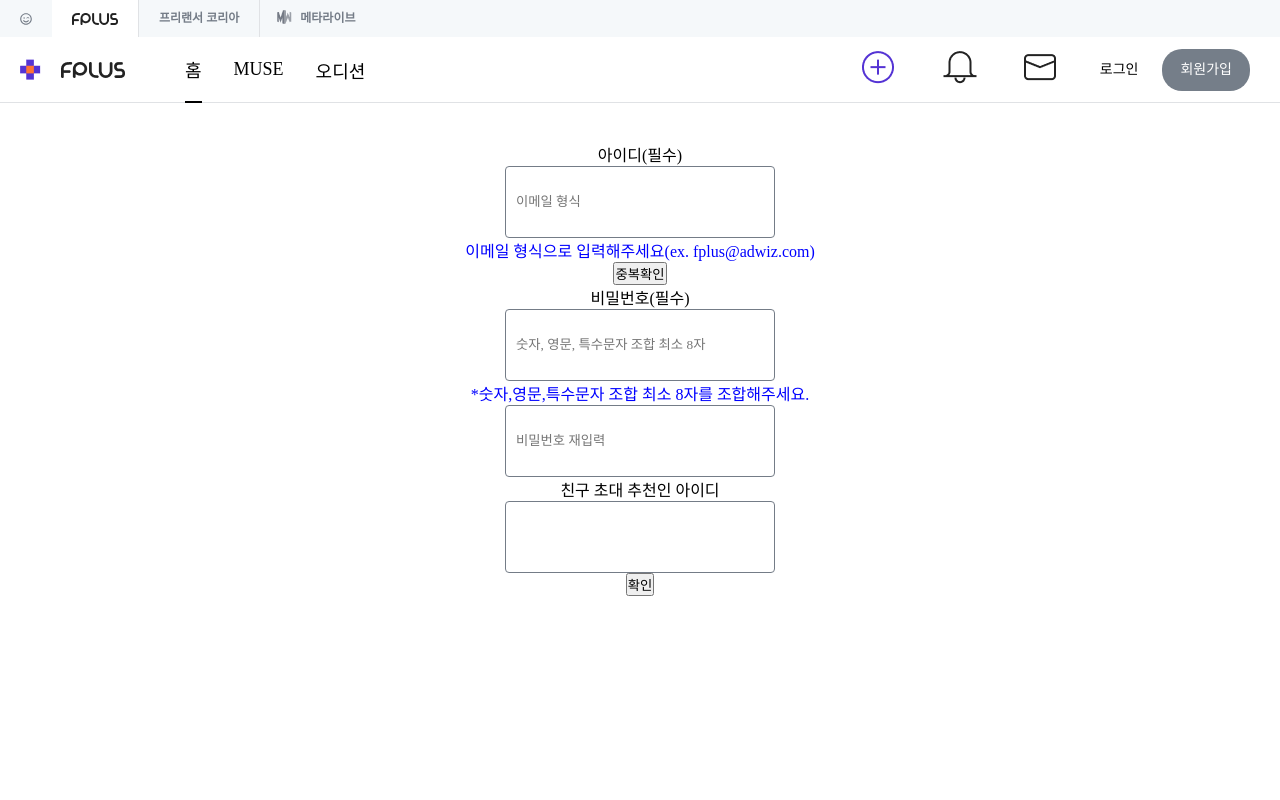
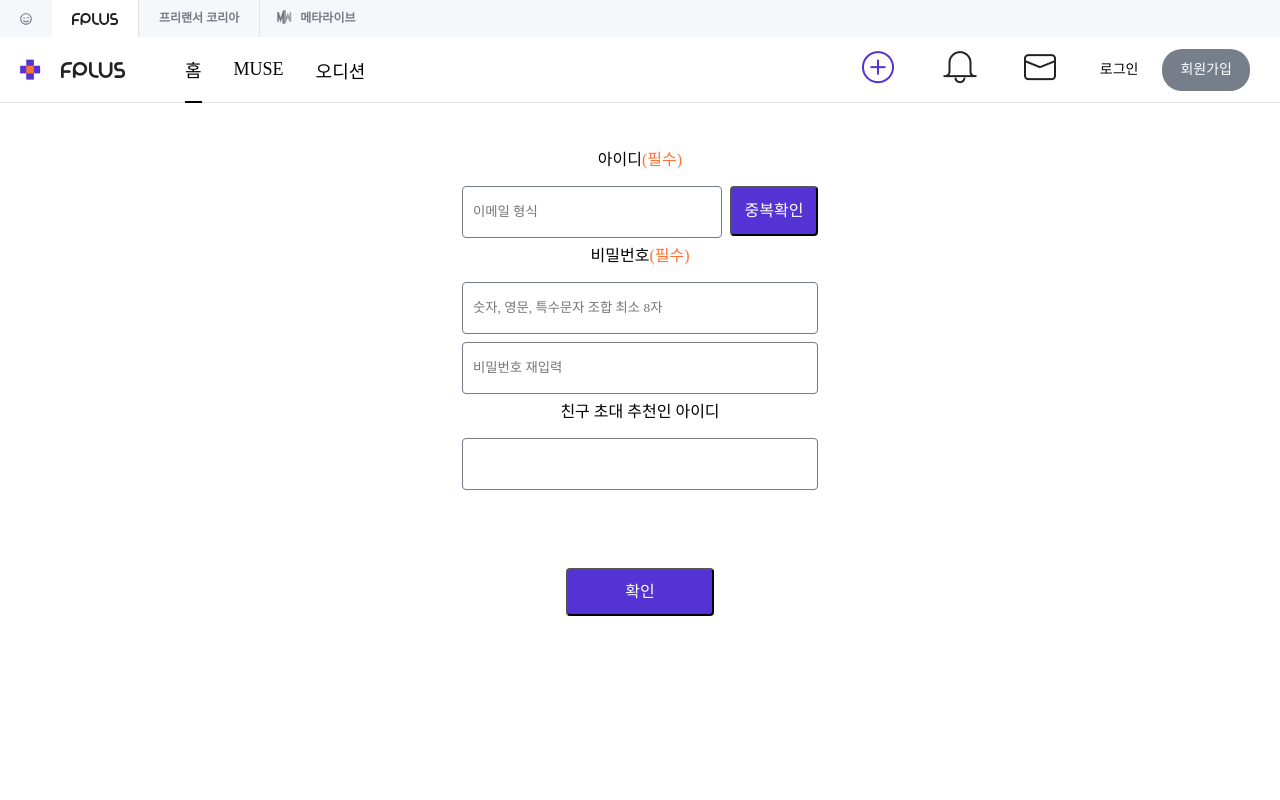
Before and after one commit to kdobro92/fplus_front_react, a React (Create React App) app: page /signup in a window 1280 px wide. Shown: the top 800 px of the page. Built offline with nearby package versions, Linux system fonts and the light colour scheme.

Commit message:
[frontend]

```diff
--- a/src/pages/Signin.js
+++ b/src/pages/Signin.js
@@ -1,8 +1,32 @@
+import { useState } from 'react';
+import axios from 'axios';
 import './Signin.css';
 
 function Signin({ modalHandler }) {
-  // const [userId, setUserId] = useState('');
-  // const [userPw, setUserPw] = useState('');
+  const [userId, setUserId] = useState('');
+  const [userPwd, setUserPwd] = useState('');
+
+  const userIdHandler = (e) => {
+    setUserId(e.target.value);
+  };
+
+  const userPwdHandler = (e) => {
+    setUserPwd(e.target.value);
+  };
+
+  const totalData = [userId, userPwd];
+
+  const loginHandler = async () => {
+    await axios
+      .post(
+        'http://localhost:8080/login',
+        { totalData },
+        { withCredentials: true },
+      )
+      .then((res) => {
+        console.log(res);
+      });
+  };
 
   return (
     <div className="modal_background">
@@ -18,8 +42,18 @@ function Signin({ modalHandler }) {
           />
         </div>
         <div className="modal_middle">
-          <input type="text" className="login_id" placeholder="아이디" />
-          <input type="password" className="login_pw" placeholder="비밀번호" />
+          <input
+            type="text"
+            className="login_id"
+            placeholder="아이디"
+            onChange={userIdHandler}
+          />
+          <input
+            type="password"
+            className="login_pw"
+            placeholder="비밀번호"
+            onChange={userPwdHandler}
+          />
         </div>
         <div className="modal_bottom">
           <div className="wrap_login">
@@ -28,7 +62,7 @@ function Signin({ modalHandler }) {
           </div>
         </div>
         <div className="login_btn_con">
-          <button type="button" className="login_btn">
+          <button type="button" className="login_btn" onClick={loginHandler}>
             로그인
           </button>
         </div>
--- a/src/pages/Signup/Signup.css
+++ b/src/pages/Signup/Signup.css
@@ -4,6 +4,31 @@
   justify-content: center;
   align-items: center;
   margin-top: 142px;
+}
+
+.inval_btn {
+  background: #5433d4;
+  border-radius: 4px;
+  color: #ffffff;
+  width: 88px;
+  height: 50px;
+  font-family: 'Spoqa Han Sans Neo';
+  font-style: normal;
+  font-weight: 400;
+  font-size: 16px;
+  line-height: 20px;
+  cursor: pointer;
+}
+
+.invalid-input {
+  color: #ff3535;
+  font-family: 'Spoqa Han Sans Neo';
+  font-style: normal;
+  font-weight: 400;
+  font-size: 12px;
+  line-height: 15px;
+  margin-top: 8px;
+  margin-bottom: 16px;
 }
 
 .signup_container {
@@ -51,13 +76,64 @@
 }
 
 .wrap_signup input {
-  width: 248px;
+  width: 344px;
   height: 50px;
   border: 1px solid #747c87;
   border-radius: 4px;
-  padding: 10px;
+  margin: 8px 0 0;
+  padding-left: 10px;
 }
 
-.change {
-  color: blue;
+.wrap_signup input:nth-child(1) {
+  width: 248px;
+  margin-right: 8px;
 }
+
+.wrap_signup input:nth-child(3) {
+  margin-bottom: 8px;
+}
+
+span {
+  color: #ff7235;
+  font-family: 'Spoqa Han Sans Neo';
+  font-style: normal;
+  font-weight: 400;
+  font-size: 16px;
+  line-height: 20px;
+}
+
+.id_txt,
+.pwd_txt {
+  font-family: 'Spoqa Han Sans Neo';
+  font-style: normal;
+  font-weight: 400;
+  font-size: 16px;
+  line-height: 20px;
+  margin-top: 8px;
+  margin-bottom: 8px;
+}
+
+.friend_txt {
+  font-family: 'Spoqa Han Sans Neo';
+  font-style: normal;
+  font-weight: 400;
+  font-size: 16px;
+  line-height: 20px;
+  margin-top: 8px;
+  margin-bottom: 8px;
+}
+
+.regi_btn {
+  background: #5433d4;
+  border-radius: 4px;
+  color: #ffffff;
+  width: 148px;
+  height: 48px;
+  font-family: 'Spoqa Han Sans Neo';
+  font-style: normal;
+  font-weight: 400;
+  font-size: 16px;
+  line-height: 20px;
+  cursor: pointer;
+  margin-top: 78px;
+}
--- a/src/pages/Signup/Signup.js
+++ b/src/pages/Signup/Signup.js
@@ -1,3 +1,5 @@
+/* eslint-disable no-useless-escape */
+/* eslint-disable operator-linebreak */
 /* eslint-disable react/jsx-one-expression-per-line */
 import axios from 'axios';
 import { useState } from 'react';
@@ -8,61 +10,69 @@ function Signup() {
   const [userPwd, setUserPwd] = useState('');
   const [userRePwd, setUserRePwd] = useState('');
 
-  // 유효성검사 유저 아이디 정규표현식
-  const isValidId = () => {
-    const emailFailMessage = document.querySelector('.email-invalid-message');
-    // 계정@도메인.최상위도메인
-    if ('^[a-zA-Z0-9+-_.]+@[a-zA-Z0-9-]+.[a-zA-Z0-9-.]+$'.test(userId)) {
-      emailFailMessage.classList.add('change');
-    } else {
-      emailFailMessage.classList.remove('change');
-    }
-  };
+  const [userIdError, setUserIdError] = useState(false);
+  const [passwordError, setPasswordError] = useState(false);
+  const [confirmPasswordError, setConfirmPasswordError] = useState(false);
 
-  // 유효성검사 유저 비밀번호 정규표현식
-  const isValidPwd = () => {
-    const passwordFailMessage = document.querySelector(
-      '.password-invalid-message',
-    );
-    // 최소 8 자, 최소 하나의 알파벳, 하나의 숫자 및 하나의 특수 문자 :
-    if (/(?=.*\d)(?=.*[a-zA-ZS]).{8,}/.test(userPwd)) {
-      passwordFailMessage.classList.add('change');
-    } else {
-      passwordFailMessage.classList.remove('change');
-    }
-  };
-
-  const isValidRePwd = () => {
-    const repasswordFailMessage = document.querySelector(
-      '.repassword-invalid-message',
-    );
-    if (userPwd !== userRePwd) {
-      repasswordFailMessage.classList.add('change');
-    } else {
-      repasswordFailMessage.classList.remove('change');
-    }
-  };
-
-  // 사용자에게 입력받는 id를 userId 상태관리 변수에 최신화
-  const userIdHandler = (e) => {
+  // 유효성검사 유저 아이디 정규표현식 || 사용자에게 입력받는 id를 userId 상태관리 변수에 최신화
+  const isValidId = (e) => {
+    const userIdRegex =
+      /^[0-9a-zA-Z]([-_\.]?[0-9a-zA-Z])*@[0-9a-zA-Z]([-_\.]?[0-9a-zA-Z])*\.[a-zA-Z]{2,3}$/;
+    if (userIdRegex.test(e.target.value)) {
+      setUserIdError(false);
+    } else setUserIdError(true);
     setUserId(e.target.value);
   };
 
-  // 사용자에게 입력받는 pwd를 userPwd 상태관리 변수에 최신화
-  const userPwdHandler = (e) => {
+  // 유효성검사 유저 비밀번호 정규표현식 || 사용자에게 입력받는 pwd를 userPwd 상태관리 변수에 최신화
+  const isValidPwd = (e) => {
+    const passwordRegex =
+      /^(?=.*[A-Za-z])(?=.*\d)(?=.*[@$!%*#?&])[A-Za-z\d@$!%*#?&]{8,}$/;
+    if (passwordRegex.test(e.target.value)) {
+      setPasswordError(false);
+    } else setPasswordError(true);
+
+    if (e.target.value === userRePwd) {
+      setConfirmPasswordError(false);
+    } else setConfirmPasswordError(true);
     setUserPwd(e.target.value);
   };
 
-  // 사용자에게 입력받는 RePwd를 userRePwd 상태관리 변수에 최신화
-  const userRePwdHandler = (e) => {
+  // 유효성검사 유저 비빌번호 재입력 정규표현식 || 사용자에게 입력받는 RePwd를 userRePwd 상태관리 변수에 최신화
+  const isValidRePwd = (e) => {
+    if (userPwd === e.target.value) setConfirmPasswordError(false);
+    else setConfirmPasswordError(true);
     setUserRePwd(e.target.value);
   };
 
+  // 유저아이디, 비밀번호, 비밀번호 재입력 값들이 다르면, 에러메세지 출력
+  const validation = () => {
+    if (!userId) setUserIdError(true);
+    if (!userPwd) setPasswordError(true);
+    if (!userRePwd) setConfirmPasswordError(true);
+  };
+
+  // 유저 아이디 중복 검사
+  const sameIdCheck = async () => {
+    await axios
+      .post(
+        'http://localhost:8080/go_create',
+        {
+          userId,
+        },
+        { withCredentials: true },
+      )
+      .then((res) => {
+        alert('사용 가능한 Id입니다.');
+        console.log(res);
+      });
+  };
   // 서버에 요청할 모든 유저 정보
   const userInfo = [userId, userPwd, userRePwd];
 
   // 서버에 유저 정보를 담아 요청하는 함수
   const signupHandler = async () => {
+    if (validation()) return;
     await axios
       .post(
         'http://localhost:8080/go_create',
@@ -79,33 +89,44 @@ function Signup() {
 
   return (
     <div className="wrap_signup">
-      <div>아이디(필수)</div>
-      <input
-        type="text"
-        placeholder="이메일 형식"
-        onChange={(e) => isValidId(userIdHandler(e.target.value))}
-      />
-      <div className="email-invalid-message change">
-        이메일 형식으로 입력해주세요(ex. fplus@adwiz.com)
+      <div className="id_txt">
+        아이디<span>(필수)</span>
       </div>
-      <button type="button">중복확인</button>
-      <div>비밀번호(필수)</div>
+      <div className="id_container">
+        <input type="email" placeholder="이메일 형식" onChange={isValidId} />
+        <button type="button" className="inval_btn" onClick={sameIdCheck}>
+          중복확인
+        </button>
+      </div>
+      {userIdError && (
+        <div className="invalid-input">
+          *이메일 형식으로 입력해주세요(ex. fplus@adwiz.com)
+        </div>
+      )}
+      <div className="pwd_txt">
+        비밀번호<span>(필수)</span>
+      </div>
       <input
         type="password"
         placeholder="숫자, 영문, 특수문자 조합 최소 8자"
-        onChange={(e) => isValidPwd(userPwdHandler(e.target.value))}
+        onChange={isValidPwd}
       />
-      <div className="email-invalid-message change">
-        *숫자,영문,특수문자 조합 최소 8자를 조합해주세요.
-      </div>
+      {passwordError && (
+        <div className="invalid-input">
+          *숫자,영문,특수문자 조합 최소 8자를 조합해주세요.
+        </div>
+      )}
       <input
         type="password"
         placeholder="비밀번호 재입력"
-        onChange={(e) => isValidRePwd(userRePwdHandler(e.target.value))}
+        onChange={isValidRePwd}
       />
-      <div>친구 초대 추천인 아이디</div>
+      {confirmPasswordError && (
+        <div className="invalid-input">*비밀번호를 다시 확인해주세요.</div>
+      )}
+      <div className="friend_txt">친구 초대 추천인 아이디</div>
       <input type="text" />
-      <button type="button" onClick={signupHandler}>
+      <button type="button" className="regi_btn" onClick={signupHandler}>
         확인
       </button>
     </div>
```
Also changed, not shown: 1 other file (tests, documents, lock files or other folders).
